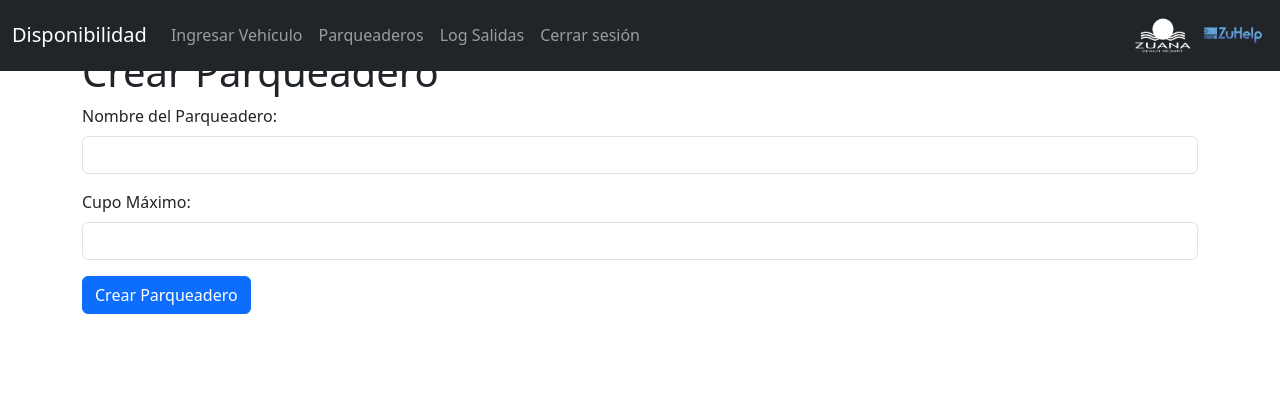
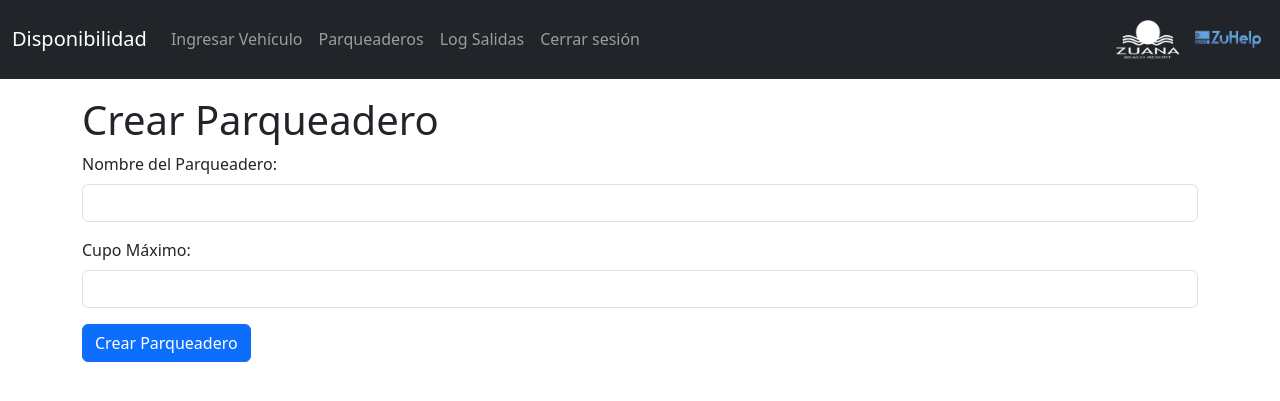
Before and after one commit to jorenecp10/Parqueadero, a Django app: page /crear_parqueadero/ in a window 1280 px wide. Shown: the top 401 px of the page. Run offline with Django 4.2, Linux system fonts and the light colour scheme; the visitor is signed in with stand-in values (Sample User, id 1).

Commit message:
con mejoras 4

```diff
--- a/hotel_parqueadero/parqueadero/templates/crear_parqueadero.html
+++ b/hotel_parqueadero/parqueadero/templates/crear_parqueadero.html
@@ -7,7 +7,10 @@
 </head>
 <body>
 {% include 'navbar.html' %}
+
     <div class="container mt-5">
+        <br>
+         <br>
         <h1>Crear Parqueadero</h1>
         <form method="post">
             {% csrf_token %}
--- a/hotel_parqueadero/parqueadero/templates/listar_parqueaderos.html
+++ b/hotel_parqueadero/parqueadero/templates/listar_parqueaderos.html
@@ -8,6 +8,8 @@
 <body>
 {% include 'navbar.html' %}
     <div class="container mt-5">
+        <br>
+         <br>
         <h1 class="mb-4">Listado de Parqueaderos Disponibles</h1>
         <ul class="list-group">
             {% for parqueadero in parqueaderos %}
--- a/hotel_parqueadero/parqueadero/templates/navbar.html
+++ b/hotel_parqueadero/parqueadero/templates/navbar.html
@@ -25,7 +25,7 @@
                 </li>
             </ul>
         </div>
-         <img src="{% static 'zuanablack.png' %}" alt="Mi Imagen" style="width:70px;height:auto">
-        <img src="{% static 'ZhDegradado.png' %}" alt="Mi Imagen" style="width:70px;height:auto">
+         <img src="{% static 'zuanablack.png' %}" alt="Mi Imagen" style="width:80px;height:auto">
+        <img src="{% static 'ZhDegradado.png' %}" alt="Mi Imagen" style="width:80px;height:auto">
     </div>
 </nav>
```
